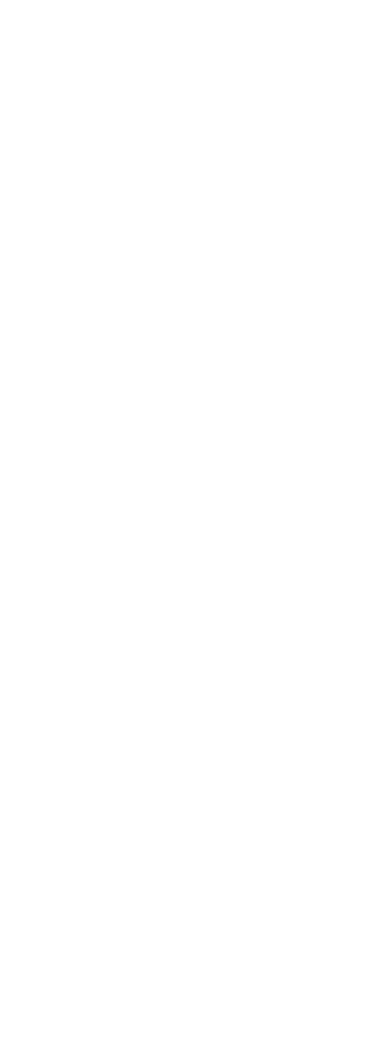
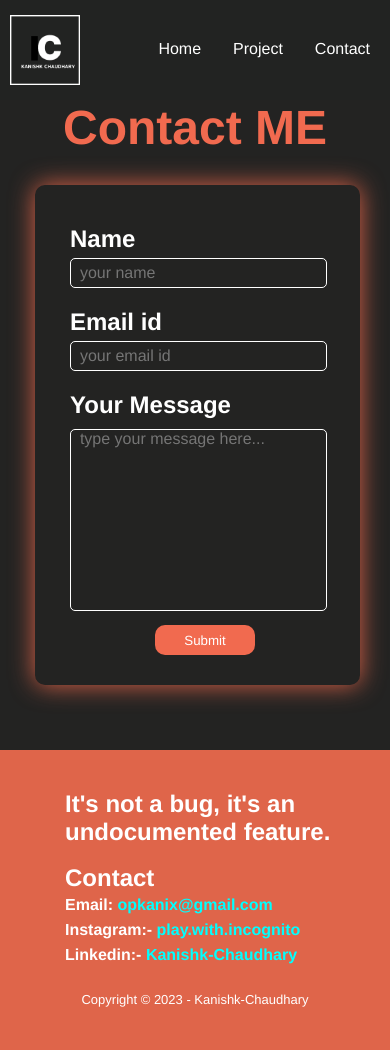
Before and after one commit to Kanishk-Chaudhary/Portfolio-Website, a plain HTML site: page contact.html in a window 390 px wide. Before the commit the page ends 844 px from the top, so only its background shows below. Drawn offline with Linux system fonts and the light colour scheme.

Commit message:
contactpage update

```diff
--- a/contact.html
+++ b/contact.html
@@ -0,0 +1,62 @@
+<!DOCTYPE html>
+<html lang="en">
+  <head>
+    <meta charset="UTF-8" />
+    <meta name="viewport" content="width=device-width, initial-scale=1.0" />
+    <title>Contact</title>
+    <link rel="stylesheet" href="./style.css" />
+  </head>
+  <body>
+    <nav class="navbar">
+        <div class="logo">
+          <a href="./index.html"><img src="./assests/logo.png" alt="logo" /></a>
+        </div>
+        <div class="navbar-content">
+          <ul>
+            <li><a href="./index.html">Home</a></li>
+            <li><a href="./project.html">Project</a></li>
+            <li><a href="./contact.html">Contact</a></li>
+          </ul>
+        </div>
+      </nav>
+    </body>
+    <div class="contact">
+        <h2>Contact ME</h2>
+        <div class="contact-form">
+          <div>
+            <h4>Name</h4>
+          <input type="text" placeholder="  your name">
+          <h4>Email id</h4>
+          <input type="text" placeholder="  your email id">
+          <h4>Your Message</h4>
+          <textarea placeholder="  type your message here..." id="textarea" cols="30" rows="10"></textarea>
+          <button type="button" class="btn">Submit</button>
+        </div>
+        </div>
+      </div>
+    <footer class="footer">
+      <h2>It's not a bug, it's an undocumented feature.</h2>
+      <br />
+      <h2>Contact</h2>
+      <div class="footer-h4">
+        <h4>Email: <a href="mailto:opkanix@gmail.com">opkanix@gmail.com</a></h4>
+        <h4>
+          Instagram:-
+          <a href="https://www.instagram.com/play.with.incognito/"
+            >play.with.incognito
+          </a>
+        </h4>
+        <h4>
+          Linkedin:-
+          <a href="https://www.linkedin.com/in/kanishk-chaudhary/"
+            >Kanishk-Chaudhary</a
+          >
+        </h4>
+        <br />
+      </div>
+      <div class="copyright">
+        <p>Copyright © 2023 - Kanishk-Chaudhary</p>
+      </div>
+    </footer>
+  </body>
+</html>
--- a/style.css
+++ b/style.css
@@ -246,6 +246,72 @@
   font-size: 2rem;
   text-align: center;
 }
+.contact {
+  background-color: rgba(35, 35, 34, 255);
+  height: 700px;
+}
+
+.contact h2 {
+  text-align: center;
+  font-size: 3rem;
+  color: rgba(241, 106, 79, 255);
+  top: 30px;
+}
+.contact-form {
+  margin-left: 630px;
+  margin-top: 30px;
+  width: 600px;
+  height: 500px;
+  box-shadow: 0 0 25px #df654a, 0 0 5px #202020;
+  border-radius: 10px;
+}
+.contact-form div {
+  padding: 20px;
+}
+.contact-form h4 {
+  color: white;
+  font-size: 1.5rem;
+  margin-top: 20px;
+  margin-left: 30px;
+}
+.contact-form input {
+  margin-top: 5px;
+  width: 90%;
+  height: 30px;
+  border: solid white 1px;
+  box-sizing: border-box;
+  border-radius: 5px;
+  font-size: 1rem;
+  margin-left: 30px;
+  background-color: transparent;
+  color: aliceblue;
+}
+#textarea {
+  width: 90%;
+  resize: none;
+  color: white;
+  border: solid white 1px;
+  border-radius: 5px;
+  font-size: 1rem;
+  margin-left: 30px;
+  margin-top: 10px;
+  background-color: transparent;
+}
+.btn {
+  color: white;
+  background-color: rgba(241, 106, 79, 255);
+  margin-left: 225px;
+  position: relative;
+  top: 10px;
+  width: 100px;
+  height: 30px;
+  border: none;
+  border-radius: 10px;
+  transition: all 0.3s ease-in-out;
+}
+.btn:active {
+  scale: 95%;
+}
 .footer {
   background-color: #df654a;
   color: white;
@@ -270,7 +336,7 @@
   text-align: center;
   font-size: small;
 }
-@media screen and (max-width: 500px) {
+@media screen and (max-width: 400px) {
   .logo {
     margin-left: 10px;
   }
@@ -280,7 +346,6 @@
     margin-right: 20px;
   }
   .home-hero {
-    width: auto;
     height: 500px;
     background-image: url(./assests/hero-bg\(385px\).png);
     background-repeat: no-repeat;
@@ -380,6 +445,64 @@
     margin-top: 40px;
     box-shadow: 0 0 25px #df654a, 0 0 5px #9c4633;
   }
+  .contact {
+    background-color: rgba(35, 35, 34, 255);
+    height: 800px;
+  }
+  .contact {
+    height: 650px;
+  }
+  .contact-form {
+    margin-left: 35px;
+    width: 325px;
+  }
+  .contact-form div {
+    padding: 20px;
+  }
+  .contact-form h4 {
+    color: white;
+    font-size: 1.5rem;
+    margin-top: 20px;
+    margin-left: 15px;
+  }
+  .contact-form input {
+    margin-top: 5px;
+    width: 90%;
+    height: 30px;
+    border: solid white 1px;
+    box-sizing: border-box;
+    border-radius: 5px;
+    font-size: 1rem;
+    margin-left: 15px;
+    background-color: transparent;
+    color: aliceblue;
+  }
+  #textarea {
+    width: 90%;
+    resize: none;
+    color: white;
+    border: solid white 1px;
+    border-radius: 5px;
+    font-size: 1rem;
+    margin-left: 15px;
+    margin-top: 10px;
+    background-color: transparent;
+  }
+  .btn {
+    color: white;
+    background-color: rgba(241, 106, 79, 255);
+    margin-left: 100px;
+    position: relative;
+    top: 10px;
+    width: 100px;
+    height: 30px;
+    border: none;
+    border-radius: 10px;
+    transition: all 0.3s ease-in-out;
+  }
+  .btn:active {
+    scale: 95%;
+  }
   .footer {
     height: 300px;
   }
```
Also changed, not shown: project.html (+75 -0 lines).
